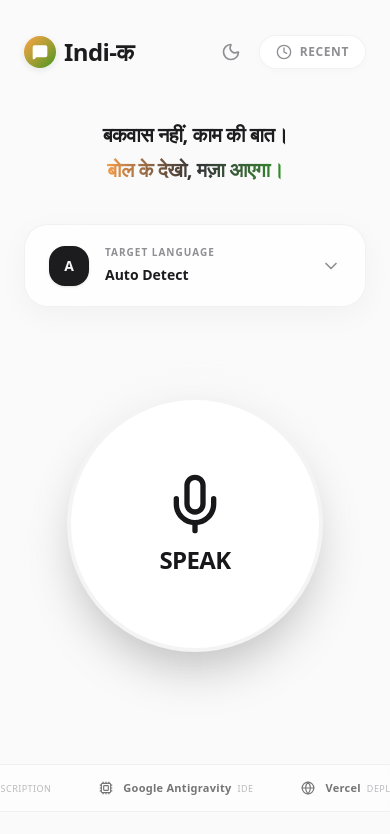
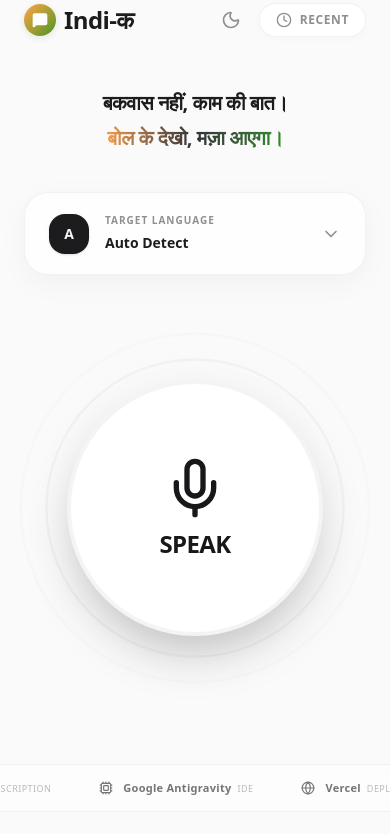
Before and after one commit to alwaysbiryani/indi-ka, a Next.js app: page / in a window 390 px wide. Shown: the top 834 px of the page. Built offline with nearby package versions, Linux system fonts and the light colour scheme.

Commit message:
feat(ui): declutter and simplify recent history UI (IND-14)

```diff
--- a/src/app/page.tsx
+++ b/src/app/page.tsx
@@ -190,7 +190,7 @@
   }, [taglines.length]);
 
   return (
-    <main className="min-h-screen w-full bg-[var(--app-bg)] flex items-center justify-center p-0 md:p-8 font-sans overflow-hidden relative transition-colors duration-500">
+    <main className="min-h-screen w-full bg-[var(--app-bg)] flex items-center justify-center p-0 lg:p-8 font-sans overflow-hidden relative transition-colors duration-500">
       {/* Subtle Background decoration - Refined for "Aurora" feel */}
       <div className="fixed inset-0 overflow-hidden pointer-events-none">
         <div className="absolute top-[-30%] left-[-20%] w-[80%] h-[80%] bg-[#FF9933]/[0.02] rounded-full blur-[150px] animate-pulse" style={{ animationDuration: '8s' }} />
@@ -237,13 +237,13 @@
         <motion.div
           initial={{ scale: 0.98, opacity: 0 }}
           animate={{ scale: 1, opacity: 1 }}
-          className="w-full h-[100dvh] md:w-[390px] md:h-[844px] bg-[var(--screen-bg)] md:rounded-[50px] md:shadow-[0_40px_100px_rgba(0,0,0,0.15)] overflow-hidden md:border-[8px] border-0 md:border-[var(--phone-frame)] relative flex flex-col scale-100 md:scale-100 transition-colors duration-500"
+          className="w-full h-[100dvh] lg:w-[390px] lg:h-[844px] bg-[var(--screen-bg)] lg:rounded-[50px] lg:shadow-[0_40px_100px_rgba(0,0,0,0.15)] overflow-hidden lg:border-[8px] border-0 lg:border-[var(--phone-frame)] relative flex flex-col scale-100 lg:scale-100 transition-colors duration-500"
         >
-          {/* Top Notch Area */}
-          <div className="hidden md:block absolute top-0 left-1/2 -translate-x-1/2 w-40 h-7 bg-[var(--phone-frame)] rounded-b-[20px] z-[50]" />
+          {/* Top Notch Area - Only visible in desktop mockup */}
+          <div className="hidden lg:block absolute top-0 left-1/2 -translate-x-1/2 w-40 h-7 bg-[var(--phone-frame)] rounded-b-[20px] z-[50]" />
 
           {/* Header (LOGO + THEME + HISTORY) */}
-          <header className="px-6 pt-8 md:px-8 md:pt-14 pb-4 flex items-center justify-between relative z-10">
+          <header className="px-6 pt-8 lg:px-8 lg:pt-14 pb-4 flex items-center justify-between relative z-10 pt-[env(safe-area-inset-top)]">
             <div className="flex items-center space-x-2">
               <div className="flex items-center justify-center w-8 h-8 rounded-full bg-gradient-to-br from-[#FF9933] to-[#138808] opacity-90 shadow-[0_2px_8px_rgba(0,0,0,0.1)]">
                 <MessageSquare className="w-4 h-4 text-white fill-current" />
@@ -278,7 +278,7 @@
           </header>
 
           {/* Main Content Area */}
-          <div className="flex-1 px-6 md:px-8 flex flex-col overflow-hidden">
+          <div className="flex-1 px-6 lg:px-8 flex flex-col overflow-hidden">
             <AnimatePresence mode="wait">
               {!transcript ? (
                 /* LANDING EXPERIENCE */
@@ -356,25 +356,25 @@
                   </div>
 
                   {/* Transcription Canvas */}
-                  <div className="flex-1 bg-[var(--surface)] rounded-[32px] p-6 md:p-8 border border-[var(--border)] relative overflow-hidden mb-6 flex flex-col shadow-[inset_0_2px_10px_rgba(0,0,0,0.02)] group hover:shadow-[inset_0_2px_15px_rgba(0,0,0,0.03)] transition-all duration-300">
+                  <div className="flex-1 bg-[var(--surface)] rounded-[32px] p-6 lg:p-8 border border-[var(--border)] relative overflow-hidden mb-6 flex flex-col shadow-[inset_0_2px_10px_rgba(0,0,0,0.02)] group hover:shadow-[inset_0_2px_15px_rgba(0,0,0,0.03)] transition-all duration-300">
                     <textarea
                       ref={transcriptRef}
                       value={transcript}
                       onChange={(e) => setTranscript(e.target.value)}
-                      className="w-full h-full bg-transparent border-none focus:ring-0 text-[var(--text-primary)] text-lg md:text-xl font-medium leading-relaxed resize-none outline-none custom-scrollbar placeholder:text-[var(--text-secondary)]/30"
+                      className="w-full h-full bg-transparent border-none focus:ring-0 text-[var(--text-primary)] text-lg lg:text-xl font-medium leading-relaxed resize-none outline-none custom-scrollbar placeholder:text-[var(--text-secondary)]/30"
                       placeholder="Your transcription will appear here..."
                     />
                     <button
                       onClick={() => {
                         setTranscript('');
                       }}
-                      className="absolute top-4 right-4 p-2.5 bg-[var(--app-bg)] hover:bg-zinc-200 dark:hover:bg-zinc-800 rounded-xl transition-all active:scale-95 text-[var(--text-secondary)] hover:text-red-500 opacity-100 md:opacity-0 md:group-hover:opacity-100 duration-200"
+                      className="absolute top-4 right-4 p-2.5 bg-[var(--app-bg)] hover:bg-zinc-200 dark:hover:bg-zinc-800 rounded-xl transition-all active:scale-95 text-[var(--text-secondary)] hover:text-red-500 opacity-100 lg:opacity-0 lg:group-hover:opacity-100 duration-200"
                     >
                       <Trash2 className="w-4 h-4" />
                     </button>
                   </div>
 
-                  <div className="flex items-center space-x-4 mb-8 w-full max-w-[400px] mx-auto px-1">
+                  <div className="flex items-center space-x-4 mb-8 w-full max-w-full lg:max-w-[400px] mx-auto px-1 pb-[env(safe-area-inset-bottom)]">
                     {/* Copy Button */}
                     <button
                       onClick={handleCopy}
@@ -450,8 +450,8 @@
             </div>
           </div>
 
-          {/* Swipe Indicator */}
-          <div className="hidden md:block absolute bottom-2 left-1/2 -translate-x-1/2 w-32 h-1.5 bg-[var(--border)] rounded-full opacity-60" />
+          {/* Swipe Indicator - Only visible in desktop mockup */}
+          <div className="hidden lg:block absolute bottom-2 left-1/2 -translate-x-1/2 w-32 h-1.5 bg-[var(--border)] rounded-full opacity-60" />
         </motion.div>
       </div>
 
@@ -470,25 +470,39 @@
               animate={{ x: 0 }}
               exit={{ x: '100%' }}
               transition={{ type: 'spring', damping: 25, stiffness: 200 }}
-              className="fixed right-0 top-0 bottom-0 w-full max-w-[320px] bg-[var(--surface)] z-[201] flex flex-col shadow-[-20px_0_50px_rgba(0,0,0,0.1)] border-l border-[var(--border)]"
+              className="fixed right-0 top-0 bottom-0 w-full max-w-[340px] bg-[var(--surface)] z-[201] flex flex-col shadow-[-20px_0_50px_rgba(0,0,0,0.1)] border-l border-[var(--border)]"
             >
-              <div className="p-8 flex-1 overflow-y-auto custom-scrollbar">
+              <div className="p-6 md:p-8 flex flex-col h-full">
                 <div className="flex items-center justify-between mb-8">
-                  <h2 className="text-lg font-bold text-[var(--text-primary)] tracking-tight">Recent Transcripts</h2>
-                  <button onClick={() => setIsHistoryOpen(false)} className="p-2 rounded-full hover:bg-[var(--surface-hover)] transition-colors border border-[var(--border)]">
-                    <X className="w-4 h-4 text-[var(--text-secondary)]" />
+                  <div className="flex flex-col">
+                    <h2 className="text-xl font-bold text-[var(--text-primary)] tracking-tight">Recent History</h2>
+                    {history.length > 0 && (
+                      <button
+                        onClick={handleClearHistory}
+                        className="text-[10px] font-bold text-red-500/70 hover:text-red-600 uppercase tracking-[0.15em] transition-colors mt-1 text-left active:scale-95 w-fit"
+                      >
+                        Clear All
+                      </button>
+                    )}
+                  </div>
+                  <button onClick={() => setIsHistoryOpen(false)} className="p-2.5 rounded-xl hover:bg-[var(--surface-hover)] transition-all border border-[var(--border)] active:scale-90 shadow-sm">
+                    <X className="w-5 h-5 text-[var(--text-secondary)]" />
                   </button>
                 </div>
+
+                <div className="flex-1 overflow-hidden">
                   <HistorySidebar
                     history={history}
                     onDelete={handleDeleteHistory}
                     onSelect={(text) => {
-                    setTranscript(prev => prev ? `${prev}\n\n${text}` : text);
+                      setTranscript(text);
+                      setErrorBanner(null);
                       setIsHistoryOpen(false);
                     }}
                     onClearAll={handleClearHistory}
                     className="!bg-transparent !border-none !p-0"
                   />
+                </div>
               </div>
             </motion.div>
           </>
--- a/src/components/AudioRecorder.tsx
+++ b/src/components/AudioRecorder.tsx
@@ -43,6 +43,12 @@
     const isTranscribingPartRef = useRef(false);
     const accumulatedTranscriptRef = useRef("");
     const detectedLanguageRef = useRef("auto");
+    const [hasInteracted, setHasInteracted] = useState(true); // Default to true to avoid flash before effect
+
+    React.useEffect(() => {
+        const interacted = localStorage.getItem('audio_recorder_interacted');
+        if (!interacted) setHasInteracted(false);
+    }, []);
 
     // Auto-stop at 5 minutes
     React.useEffect(() => {
@@ -59,6 +65,10 @@
     }, []);
 
     const startRecording = async () => {
+        if (!hasInteracted) {
+            setHasInteracted(true);
+            localStorage.setItem('audio_recorder_interacted', 'true');
+        }
         if (onRecordingStart) onRecordingStart();
         try {
             const stream = await navigator.mediaDevices.getUserMedia({ audio: true });
@@ -198,6 +208,7 @@
             setRecordingDuration(0);
             lastProcessedTimeRef.current = 0;
             accumulatedTranscriptRef.current = "";
+            detectedLanguageRef.current = "auto";
 
             timerRef.current = setInterval(() => {
                 setRecordingDuration(prev => {
@@ -248,6 +259,38 @@
                             onClick={startRecording}
                             className="relative group w-64 h-64"
                         >
+                            {/* Visual cue: Dual Pulse Halo for better aesthetics */}
+                            {!hasInteracted && (
+                                <>
+                                    <motion.div
+                                        className="absolute inset-0 rounded-full border-2 border-zinc-500/20"
+                                        initial={{ scale: 1, opacity: 0 }}
+                                        animate={{
+                                            scale: [1, 1.4],
+                                            opacity: [0, 0.4, 0]
+                                        }}
+                                        transition={{
+                                            duration: 2.4,
+                                            repeat: Infinity,
+                                            ease: "easeOut"
+                                        }}
+                                    />
+                                    <motion.div
+                                        className="absolute inset-0 rounded-full border-2 border-zinc-500/20"
+                                        initial={{ scale: 1, opacity: 0 }}
+                                        animate={{
+                                            scale: [1, 1.4],
+                                            opacity: [0, 0.4, 0]
+                                        }}
+                                        transition={{
+                                            duration: 2.4,
+                                            repeat: Infinity,
+                                            ease: "easeOut",
+                                            delay: 1.2
+                                        }}
+                                    />
+                                </>
+                            )}
                             <div className="absolute inset-0 bg-gradient-to-br from-zinc-200/20 to-zinc-100/5 rounded-full blur-xl group-hover:blur-2xl transition-all" />
                             <div className="relative w-full h-full bg-white rounded-full flex flex-col items-center justify-center shadow-2xl border-4 border-zinc-100">
                                 <Mic className="w-16 h-16 text-zinc-900 mb-2" />
```
Also changed, not shown: src/components/HistorySidebar.tsx (+15 -35 lines). Lines whose indentation alone changed are shown as unchanged.
